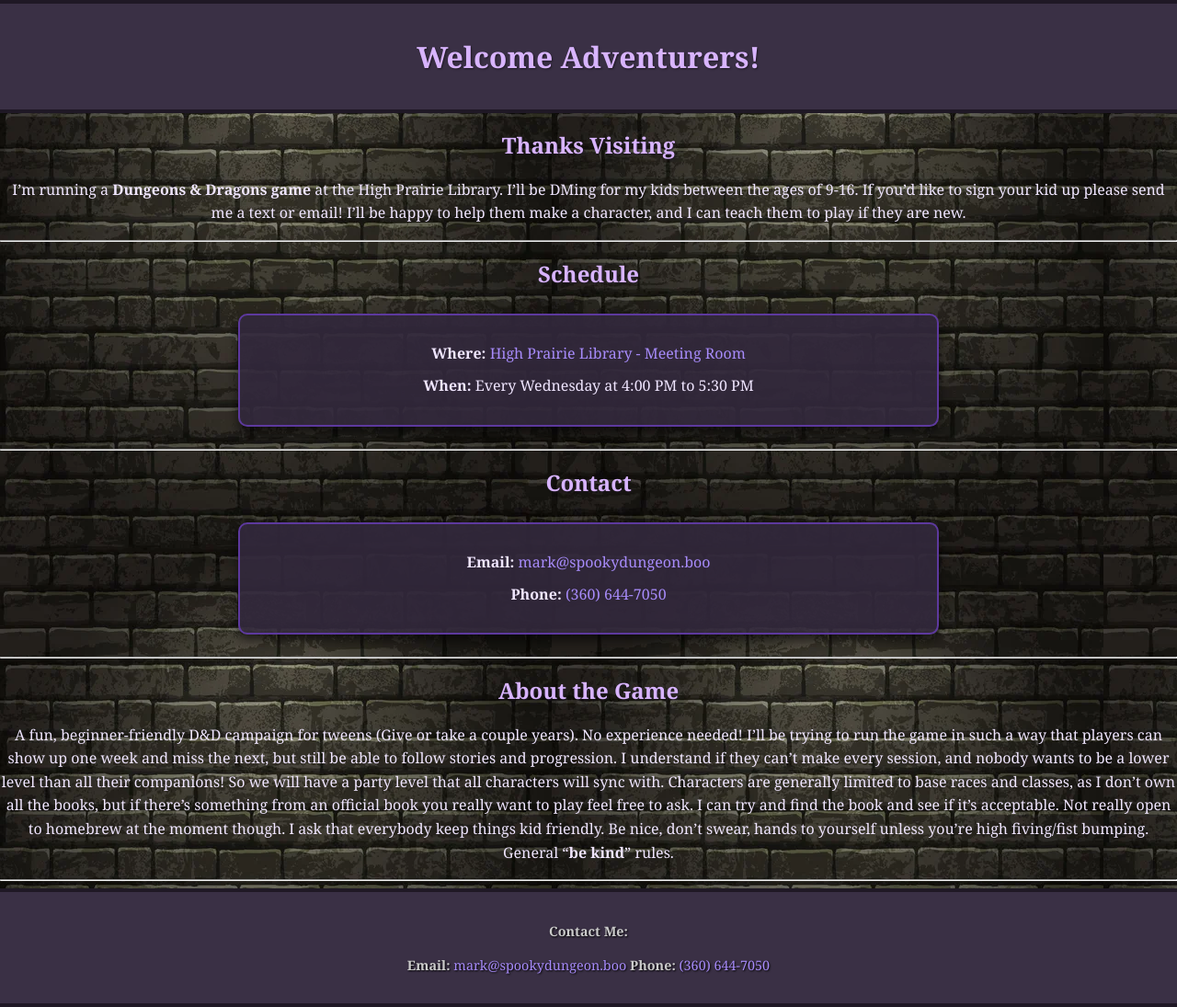
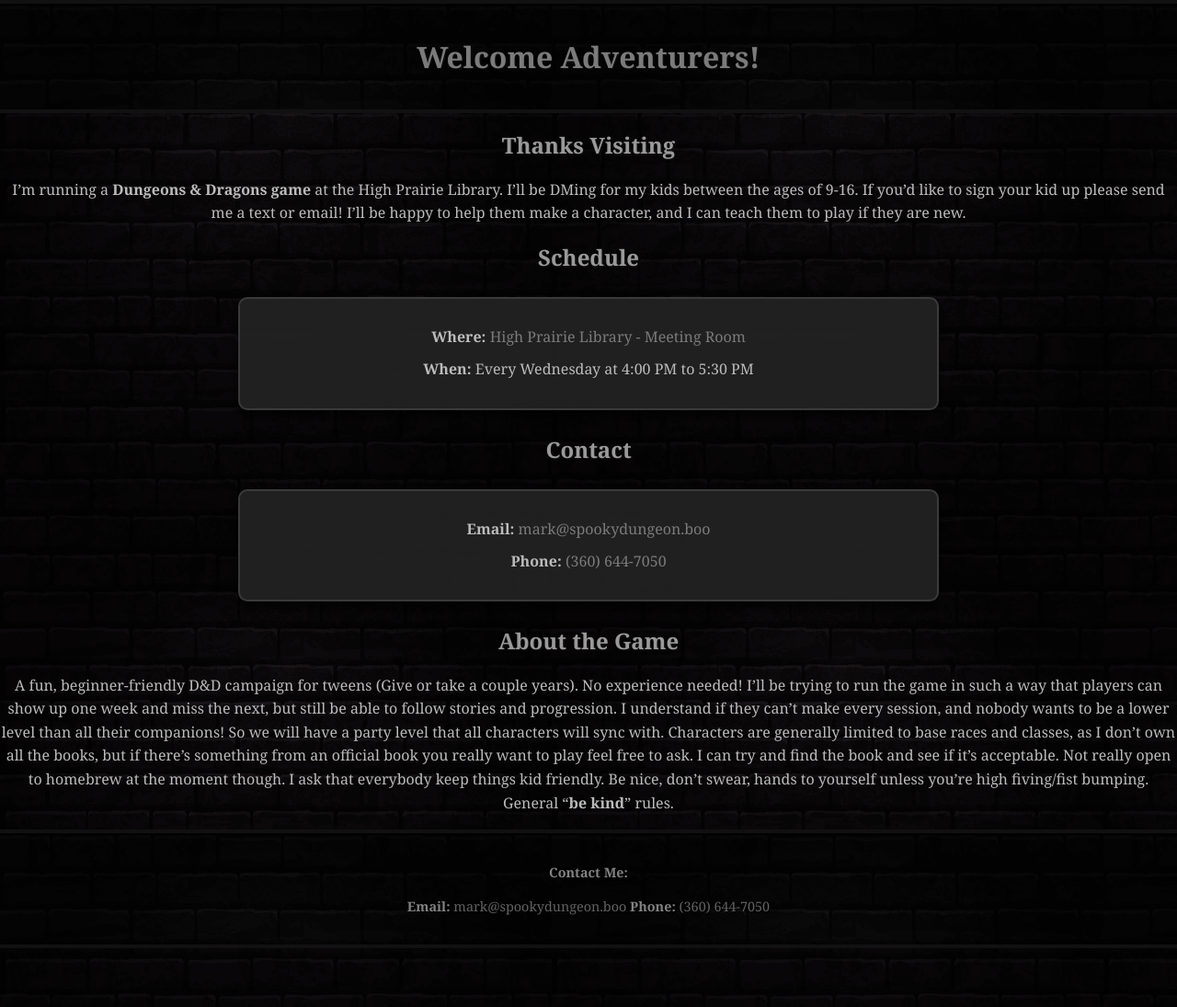
Before and after one commit to Felivath/felivath.github.io, a Jekyll site: the page built from index.markdown, in a window 1280 px wide. Shown: the whole page at 92% size. Built offline with Jekyll 4.4.1, drawn with Linux system fonts in a browser that asks for light colours; after the commit the page ends 1031 px from its top, so only the background shows below that.

Commit message:
Making some CSS changes and removing lines in Index

```diff
--- a/assets/style.css
+++ b/assets/style.css
@@ -3,6 +3,8 @@
   background-color: #2b2433;
   background-image: url('/assets/images/DungeonTile.jpg');
   background-repeat: repeat;
+  filter: grayscale(100%) brightness(0.8);
+  background-blend-mode: multiply;
   font-family: Georgia, serif;
   color: #f0e6ff;
   line-height: 1.6;
@@ -14,6 +16,10 @@
 
 header, footer {
   background-color: #3a3045;
+  background-image: url('/assets/images/DungeonTile.jpg');
+  background-repeat: repeat;
+  filter: grayscale(100%) brightness(0.8);
+  background-blend-mode: multiply;
   padding: 1rem;
   color: #fff;
   border-top: 4px solid #1f1825;
```
Also changed, not shown: index.markdown (+2 -5 lines).
